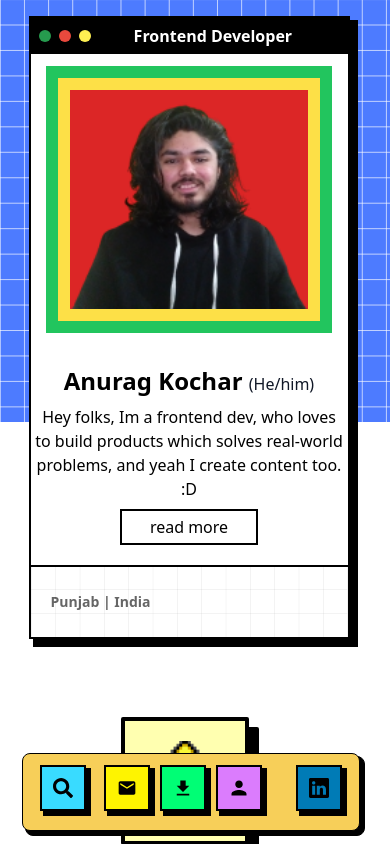
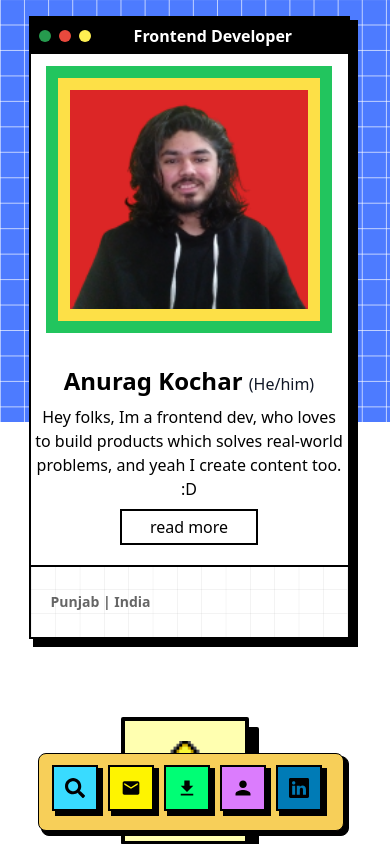
Before and after one commit to Anurag-Kochar-1/neu-os-portfolio, a Next.js app: page / in a window 390 px wide. Built offline with nearby package versions, Linux system fonts and the light colour scheme.

Commit message:
Fixed: TaskBar

```diff
--- a/app/layout.tsx
+++ b/app/layout.tsx
@@ -10,7 +10,7 @@ export default function RootLayout({
   return (
     <html lang="en">
       <head />
-      <body className="bg-[#FF5C5C] w-full h-screen flex flex-col justify-center items-center">
+      <body className="bg-black w-full h-screen flex flex-col justify-center items-center">
         <AppContextProvider>
           {children}
           <AnalyticsWrapper />
--- a/components/FolderHeaderButton/FolderHeaderButton.tsx
+++ b/components/FolderHeaderButton/FolderHeaderButton.tsx
@@ -16,7 +16,7 @@ const FolderHeaderButton = ({
   buttonColor,
 }: IProps) => {
   return (
-    <div className="w-7 h-7 bg-black border border-black">
+    <div className="w-7 h-7 bg-black border border-black" onClick={() => onClick()}>
       <div
         onClick={() => onClick()}
         className={` w-7 h-7 -mt-1 -ml-1 ${buttonColor} border border-black  rounded-sm flex justify-center items-center hover:cursor-pointer folderClose`}
--- a/components/TaskBar/TaskBar.tsx
+++ b/components/TaskBar/TaskBar.tsx
@@ -3,14 +3,19 @@
 import { AppContext } from "@/context/AppContext";
 import React, { MouseEvent, useContext, useRef } from "react";
 import { TaskBarIconsDataArray } from "../../constants/data/TaskBarIconsData/TaskBarIconsData";
-import {TbMusicOff} from "react-icons/tb";
+import { TbMusicOff } from "react-icons/tb";
 import Tooltip from "../ToolTip";
 import { useRouter } from "next/navigation";
 
 const TaskBar = () => {
-  const router = useRouter()
+  const router = useRouter();
   const iconRef = useRef<HTMLDivElement | null>(null);
-  const { isMusicPlayerVisible, setIsMusicPlayerVisible, isSongPlaying, setIsSongPlaying } = useContext(AppContext);
+  const {
+    isMusicPlayerVisible,
+    setIsMusicPlayerVisible,
+    isSongPlaying,
+    setIsSongPlaying,
+  } = useContext(AppContext);
 
   const getTaskBarIconBgColor = (iconName: string) => {
     switch (iconName) {
@@ -27,7 +32,7 @@ const TaskBar = () => {
       case `Instagram`:
         return `bg-[#DB3073]`;
       case `GitHub`:
-          return `bg-[#FF7F00]`;
+        return `bg-[#FF7F00]`;
       case `Twitter`:
         return `bg-[#1DA1F2]`;
       case `YouTube`:
@@ -40,57 +45,52 @@ const TaskBar = () => {
     }
   };
 
-  const getTaskBarIconFunction = (iconName: String) =>{
+  const getTaskBarIconFunction = (iconName: String) => {
     switch (iconName) {
-      case 'Search':
-        alert("Search Modal is under Development :)")
+      case "Search":
+        alert("Search Modal is under Development :)");
         break;
-      case 'Mail':
-        router.push("/?folder=Contact")
+      case "Mail":
+        router.push("/?folder=Contact");
         break;
 
       case `Download Resume`:
         alert("It's not uploaded yet, but trust me, it's good (hehe)");
         break;
-      case 'About':
-        router.push("/?folder=About")
+      case "About":
+        router.push("/?folder=About");
         break;
       case "Music":
-          setIsMusicPlayerVisible(!isMusicPlayerVisible)
-          setIsSongPlaying(false)
-          break;
+        setIsMusicPlayerVisible(!isMusicPlayerVisible);
+        setIsSongPlaying(false);
+        break;
 
       default:
-       break;
-
+        break;
     }
-  }
+  };
 
   function handleIconClick(link: string) {
-    window.open(link, '_blank');
+    window.open(link, "_blank");
   }
 
   return (
     <div className="z-50 fixed bottom-2 md:bottom-[7vh] max-w-[97%] md:w-auto h-20 bg-black border border-black flex justify-center items-center rounded-lg">
       <div
-        className={`w-full h-full -mt-2 -ml-2 bg-[#F7CF59] border border-black flex justify-start items-center rounded-lg space-x-2 sm:space-x-5 px-5`}
+        className={`w-full h-full -mt-2 -ml-2 bg-[#F7CF59] border border-black flex justify-center items-center rounded-lg space-x-2 sm:space-x-5 px-5`}
       >
         {TaskBarIconsDataArray &&
           TaskBarIconsDataArray?.map((taskBarIcon) => {
             return (
-              <Tooltip content={taskBarIcon.iconName} key={taskBarIcon.id}>
+              <Tooltip content={taskBarIcon.iconName} key={taskBarIcon.id} isVisibleOnMobile={taskBarIcon.isVisibleOnMobile}>
                 <div
                   onClick={(e) => {
-                    getTaskBarIconFunction(taskBarIcon?.iconName)
-                    if(taskBarIcon?.link !== null ) {
-                      handleIconClick(taskBarIcon.link)
+                    getTaskBarIconFunction(taskBarIcon?.iconName);
+                    if (taskBarIcon?.link !== null) {
+                      handleIconClick(taskBarIcon.link);
                     }
                   }}
-                  className={`${
-                    taskBarIcon?.isVisibleOnMobile
-                      ? "inline-flex"
-                      : "hidden md:inline-flex"
-                  } w-12 h-12  justify-center items-center bg-black border border-black hover:cursor-pointer hover:scale-110 transition-all duration-150 ease-in-out`}
+                  className={`w-12 h-12 flex justify-center items-center bg-black border border-black hover:cursor-pointer hover:scale-110 transition-all duration-150 ease-in-out`}
                 >
                   <div
                     className={`w-full h-full -mt-2 -ml-2 flex justify-center items-center text-white border-2 border-black pointer-events-none ${getTaskBarIconBgColor(
@@ -101,17 +101,22 @@ const TaskBar = () => {
                     <span
                       className={`${taskBarIcon.iconColor} text-xl md:text-3xl pointer-events-none`}
                     >
-                      {taskBarIcon?.iconName !== 'Music' && taskBarIcon.icon}
+                      {taskBarIcon?.iconName !== "Music" && taskBarIcon.icon}
 
-                      {taskBarIcon?.iconName === 'Music' && isMusicPlayerVisible ? (
+                      {taskBarIcon?.iconName === "Music" &&
+                      isMusicPlayerVisible ? (
                         <TbMusicOff />
-                      ): null}
+                      ) : null}
 
-                      {taskBarIcon?.iconName === 'Music' && !isMusicPlayerVisible ? (
-                         <span className={`${taskBarIcon.iconColor} text-xl md:text-3xl pointer-events-none`}> {taskBarIcon.icon} </span>
-                      ): null}
-
-
+                      {taskBarIcon?.iconName === "Music" &&
+                      !isMusicPlayerVisible ? (
+                        <span
+                          className={`${taskBarIcon.iconColor} text-xl md:text-3xl pointer-events-none`}
+                        >
+                          {" "}
+                          {taskBarIcon.icon}{" "}
+                        </span>
+                      ) : null}
                     </span>
                   </div>
                 </div>
--- a/components/ToolTip.tsx
+++ b/components/ToolTip.tsx
@@ -7,13 +7,16 @@ import { useState } from "react";
 interface TooltipProps {
   children: ReactNode;
   content: string;
+  isVisibleOnMobile?: boolean
 }
 
-const Tooltip: FC<TooltipProps> = ({ children, content }) => {
+const Tooltip: FC<TooltipProps> = ({ children, content, isVisibleOnMobile = true }) => {
   const [showTooltip, setShowTooltip] = useState(false);
 
+
+
   return (
-    <div className="relative inline-block">
+    <div className={`relative ${isVisibleOnMobile ? "inline-block" : "hidden md:inline-block"} `}>
       <div
         onMouseEnter={() => setShowTooltip(true)}
         onMouseLeave={() => setShowTooltip(false)}
@@ -29,4 +32,4 @@ const Tooltip: FC<TooltipProps> = ({ children, content }) => {
   );
 };
 
-export default Tooltip;
+export default React.memo(Tooltip);
```
Also changed, not shown: constants/data/TaskBarIconsData/TaskBarIconsData.js (+0 -9 lines).
